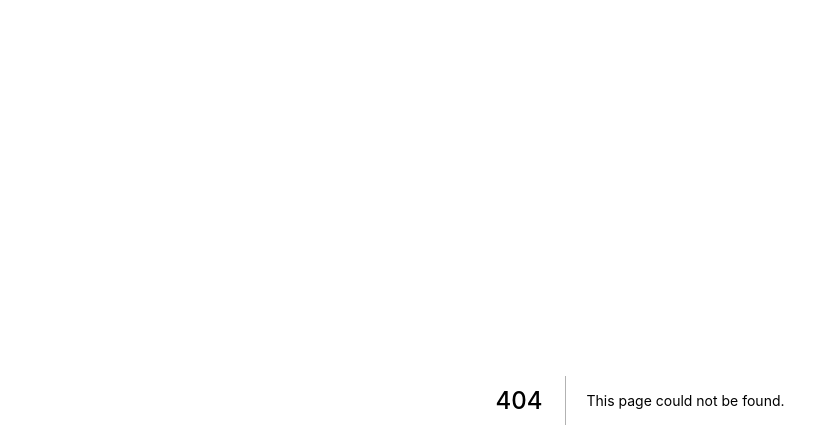
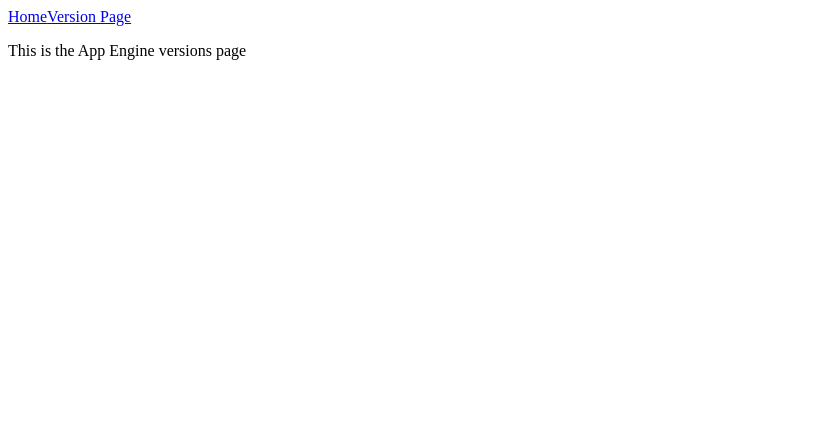
Before and after one commit to alephnan/grigora, a Next.js app: page /version in a window 1280 px wide. Before the commit this address had no page. Shown: the top 448 px of the page, without its empty margins (0-839 px from the left). Built offline with nearby package versions, Linux system fonts and the light colour scheme.

Commit message:
Add root App component with persistent nav

```diff
--- /dev/null
+++ b/components/Nav.js
@@ -0,0 +1,12 @@
+import Link from 'next/link'
+
+export default () => (
+  <div>
+    <Link href="/">
+      <a>Home</a>
+    </Link>
+    <Link href="/version">
+      <a>Version Page</a>
+    </Link>
+  </div>
+)
--- /dev/null
+++ b/pages/_app.js
@@ -0,0 +1,25 @@
+import Nav from '../components/Nav'
+import App, {Container} from 'next/app'
+import React from 'react'
+
+export default class MyApp extends App {
+  static async getInitialProps ({ Component, router, ctx }) {
+    let pageProps = {}
+
+    if (Component.getInitialProps) {
+      pageProps = await Component.getInitialProps(ctx)
+    }
+
+    return {pageProps}
+  }
+
+  render () {
+    const {Component, pageProps} = this.props
+    return (
+      <Container>
+        <Nav />
+        <Component {...pageProps} />
+      </Container>
+    )
+  }
+}
--- a/pages/index.js
+++ b/pages/index.js
@@ -1 +1,5 @@
-export default () => <div>Welcome to next.js!</div>
+export default (props) => (
+  <div>
+    <h1>My Blog</h1>
+  </div>
+)
--- /dev/null
+++ b/pages/version.js
@@ -0,0 +1,5 @@
+export default (props) => (
+  <div>
+    <p>This is the App Engine versions page</p>
+  </div>
+)
```
Also changed, not shown: package.json (+4 -6 lines), server.js (added, +24 -0 lines), 2 other files (tests, documents, lock files or other folders).
